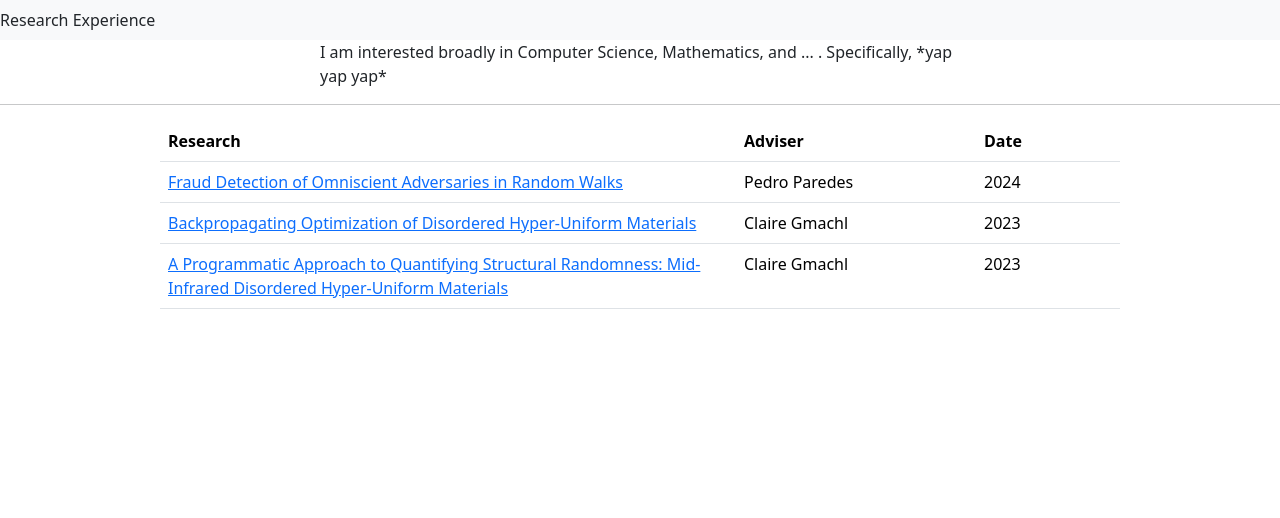
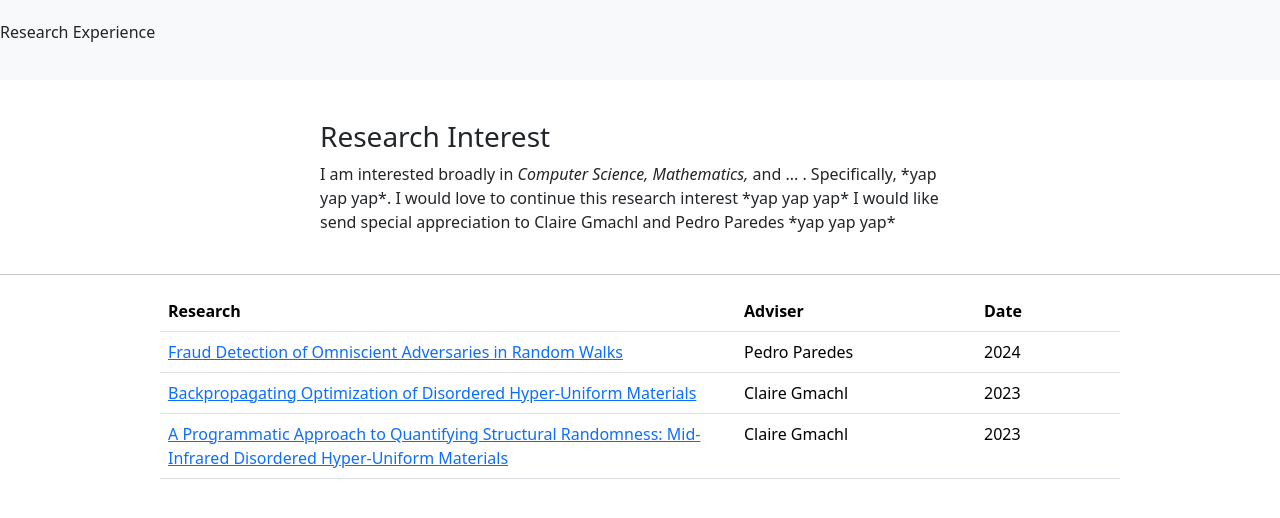
Before and after one commit to robel-berhe/Portfolio_WebApp, a plain HTML site: page research.html in a window 1280 px wide. Drawn offline with nearby package versions, Linux system fonts and the light colour scheme.

Commit message:
Slight update to header and layout

```diff
--- a/research.css
+++ b/research.css
@@ -1,5 +1,7 @@
 .body{
     margin: auto;
+    margin-top: 5vh;
+    margin-bottom: 5vh;
     width: 50%
 }
 
@@ -7,3 +9,8 @@
     margin: auto;
     width: 75%;
 }
+
+#header{
+    text-align: center;
+    height: 10vh;
+}
--- a/research.html
+++ b/research.html
@@ -11,13 +11,14 @@
 
 <body>
     <!-- Header -->
-    <div class="navbar bg-light text-center" id="header">
-        Research Experience
+    <div class="navbar bg-light" id="header">
+        <p>Research Experience</p>
     </div>
 
     <!-- Body -->
     <div class="body text-wrap">
-        <p>I am interested broadly in Computer Science, Mathematics, and ... . Specifically, *yap yap yap*</p>
+        <h3>Research Interest</h3>
+        <p>I am interested broadly in <em>Computer Science, Mathematics,</em> and </em>...</em> . Specifically, *yap yap yap*. I would love to continue this research interest *yap yap yap* I would like send special appreciation to Claire Gmachl and Pedro Paredes *yap yap yap* </p>
     </div>
 
     <hr>
```
